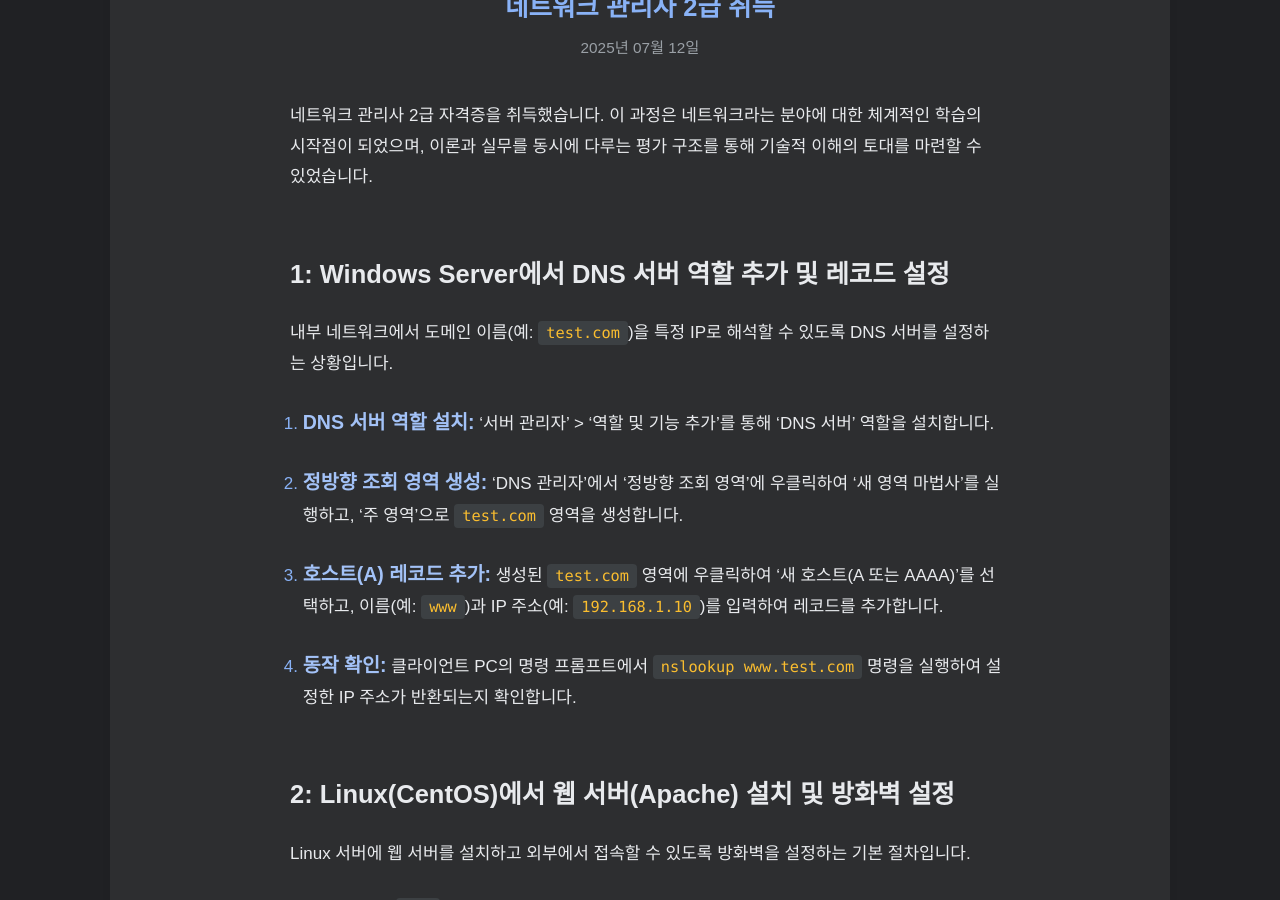
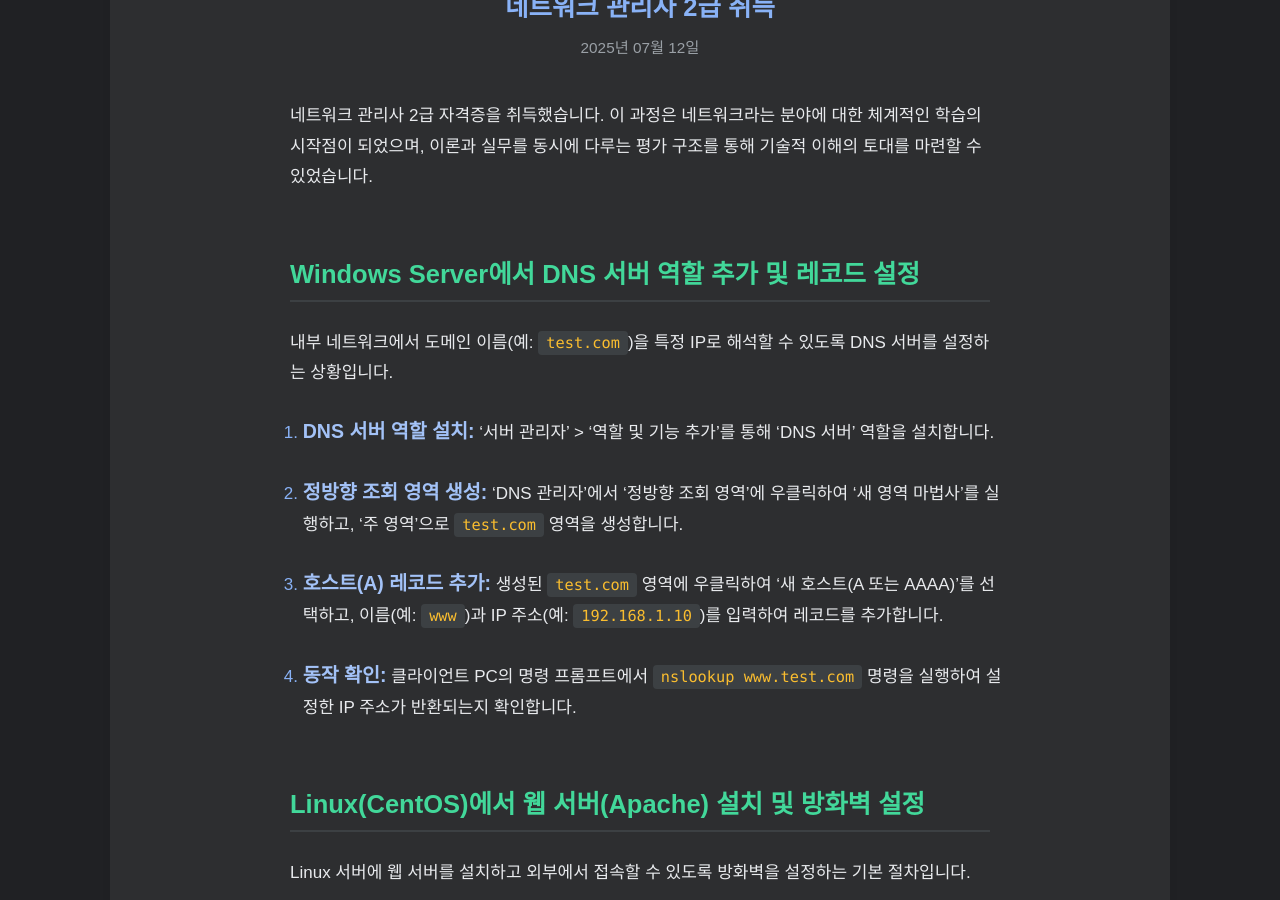
Before and after one commit to HamaP0/HamaP0.github.io, a Jekyll site: the page built from _posts/자격증/2025-07-12-Network_management2.md, in a window 1280 px wide and 900 px high, scrolled down 198 px. Built offline with Jekyll 4.4.1, drawn with Linux system fonts in a browser that asks for light colours; some web fonts are replaced.

Commit message:
Update 2025-07-12-Network_management2.md

```diff
--- a/_posts/자격증/2025-07-12-Network_management2.md
+++ b/_posts/자격증/2025-07-12-Network_management2.md
@@ -7,7 +7,7 @@ tags: [네트워크 관리사, ICQA, network]
 ---
 네트워크 관리사 2급 자격증을 취득했습니다. 이 과정은 네트워크라는 분야에 대한 체계적인 학습의 시작점이 되었으며, 이론과 실무를 동시에 다루는 평가 구조를 통해 기술적 이해의 토대를 마련할 수 있었습니다.
 
-## 1: Windows Server에서 DNS 서버 역할 추가 및 레코드 설정
+### Windows Server에서 DNS 서버 역할 추가 및 레코드 설정
 
 내부 네트워크에서 도메인 이름(예: `test.com`)을 특정 IP로 해석할 수 있도록 DNS 서버를 설정하는 상황입니다.
 
@@ -19,7 +19,7 @@ tags: [네트워크 관리사, ICQA, network]
 
 4.  **동작 확인:** 클라이언트 PC의 명령 프롬프트에서 `nslookup www.test.com` 명령을 실행하여 설정한 IP 주소가 반환되는지 확인합니다.
 
-## 2: Linux(CentOS)에서 웹 서버(Apache) 설치 및 방화벽 설정
+### Linux(CentOS)에서 웹 서버(Apache) 설치 및 방화벽 설정
 
 Linux 서버에 웹 서버를 설치하고 외부에서 접속할 수 있도록 방화벽을 설정하는 기본 절차입니다.
 
@@ -36,7 +36,7 @@ Linux 서버에 웹 서버를 설치하고 외부에서 접속할 수 있도록
 
 4.  **상태 확인:** `systemctl status httpd`와 `firewall-cmd --list-services` 명령으로 서비스와 방화벽 상태를 확인합니다.
 
-## 네트워크 핵심 명령어 및 개념
+#### 네트워크 핵심 명령어 및 개념
 
 시험에서는 라우터 설정과 같은 시뮬레이션 문제도 출제되지만, 기본적인 네트워크 이론과 각 운영체제의 명령어 차이를 아는 것이 중요했습니다.
 
```
Also changed, not shown: other parts of _posts/자격증/2025-07-12-Network_management2.md (+1 -1 lines).
